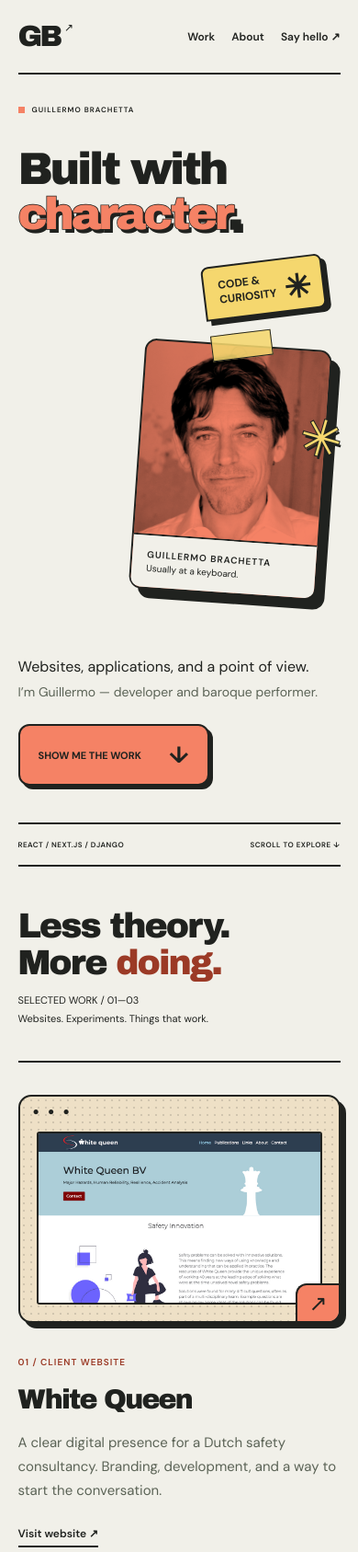
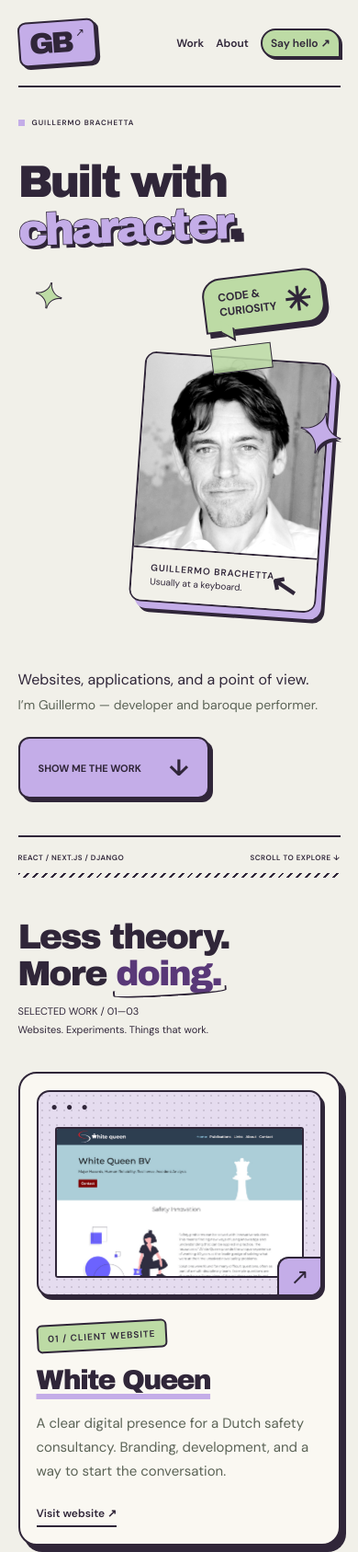
Before and after one commit to GBrachetta/my-portfolio, a Gatsby site: page / in a window 390 px wide. Shown: the top 1687 px of the page at 92% size. Built offline with nearby package versions, Linux system fonts and the light colour scheme; Gatsby itself is replaced by a stand-in of ours.

Commit message:
Push comic styling with lilac mint palette and panel details

```diff
--- a/src/style/graphic.scss
+++ b/src/style/graphic.scss
@@ -1,8 +1,8 @@
 @import url('https://fonts.googleapis.com/css2?family=Archivo+Black&family=DM+Sans:wght@400;500;600;700&display=swap');
 $paper: #f1f0e9;
-$ink: #20221f;
-$accent: #f58265;
-$accent-dark: #9b3a26;
+$ink: #302639;
+$accent: #c4ade8;
+$accent-dark: #593878;
 $line: #c2c5bb;
 * { box-sizing: border-box; }
 html { scroll-behavior: smooth; scroll-padding-top: 25px; }
@@ -18,15 +18,15 @@ a:focus-visible { outline: 3px solid $accent-dark; outline-offset: 6px; }
 .intro { padding: 32px 5% 0; }.intro-kicker { display: flex; gap: 8px; align-items: center; }.status-dot { width: 7px; height: 7px; background: $accent; }.edition { margin-left: auto; color: #6d7369; }
 .graphic-hero { display: grid; grid-template-columns: 1.8fr 1fr; gap: 3%; align-items: center; padding: 48px 0 35px; }.graphic-title { position: relative; padding-bottom: 95px; }
 h1 { font-family: 'Archivo Black', sans-serif; font-size: clamp(60px, 7.9vw, 125px); line-height: .99; letter-spacing: -.065em; margin: 0; font-weight: 400; }.character-word { color: $accent; -webkit-text-stroke: 2px $ink; paint-order: stroke fill; text-shadow: 4px 5px 0 $ink; }.period { color: $ink; }
-.hero-stamp { position: absolute; right: 10%; bottom: 0; background: #f5d76e; border: 2px solid $ink; box-shadow: 5px 5px 0 $ink; padding: 12px 50px 12px 15px; transform: rotate(-7deg); border-radius: 8px 8px 8px 0; font-size: 12px; font-weight: 700; line-height: 1.3; > span { position: absolute; right: 12px; top: 9px; font-size: 35px; } }
-.graphic-portrait { margin: 10px 8% 0 0; transform: rotate(4deg); border: 2px solid $ink; background: $accent; box-shadow: 10px 10px 0 $ink; img { display: block; width: 100%; aspect-ratio: .95; object-fit: cover; object-position: center 30%; filter: grayscale(1) contrast(1.12); mix-blend-mode: multiply; } figcaption { padding: 13px 16px; background: $paper; border-top: 2px solid $ink; span { letter-spacing: 0; font-weight: 400; } } }
+.hero-stamp { position: absolute; right: 10%; bottom: 0; background: #bddba5; border: 2px solid $ink; box-shadow: 5px 5px 0 $ink; padding: 12px 50px 12px 15px; transform: rotate(-7deg); border-radius: 8px 8px 8px 0; font-size: 12px; font-weight: 700; line-height: 1.3; > span { position: absolute; right: 12px; top: 9px; font-size: 35px; } }
+.graphic-portrait { margin: 10px 8% 0 0; transform: rotate(4deg); border: 2px solid $ink; background: $accent; box-shadow: 10px 10px 0 $ink; img { display: block; width: 100%; aspect-ratio: .95; object-fit: cover; object-position: center 30%; filter: grayscale(1) contrast(1.15); mix-blend-mode: normal; } figcaption { padding: 13px 16px; background: $paper; border-top: 2px solid $ink; span { letter-spacing: 0; font-weight: 400; } } }
 .intro-bottom { display: flex; align-items: center; justify-content: space-between; gap: 24px; padding: 25px 0 40px; p { font-size: 16px; line-height: 1.7; margin: 0; span { font-size: 14px; color: #5b6356; } } }
-.round-link { display: flex; align-items: center; gap: 30px; background: $accent; color: $ink; border: 2px solid $ink; border-radius: 12px; box-shadow: 4px 4px 0 $ink; padding: 15px 20px; font-size: 11px; font-weight: 700; > span:last-child { font-size: 25px; } &:hover { background: #f5d76e; transform: translate(-2px, -2px); box-shadow: 6px 6px 0 $ink; } }
+.round-link { display: flex; align-items: center; gap: 30px; background: $accent; color: $ink; border: 2px solid $ink; border-radius: 12px; box-shadow: 4px 4px 0 $ink; padding: 15px 20px; font-size: 11px; font-weight: 700; > span:last-child { font-size: 25px; } &:hover { background: #bddba5; transform: translate(-2px, -2px); box-shadow: 6px 6px 0 $ink; } }
 .hero-rule { display: flex; justify-content: space-between; border-top: 2px solid $ink; border-bottom: 2px solid $ink; padding: 16px 0; }
 .work-section { padding: 65px 5% 75px; }.section-heading { display: flex; align-items: flex-end; justify-content: space-between; gap: 25px; margin-bottom: 35px; h2 { font-family: 'Archivo Black', sans-serif; font-size: clamp(38px, 4.5vw, 70px); font-weight: 400; line-height: 1.05; letter-spacing: -3px; margin: 0; em { color: $accent-dark; font-style: normal; } } p { font-size: 11px; line-height: 1.8; } }
-.work-card { display: grid; grid-template-columns: 1.5fr 1fr; align-items: center; gap: 7%; padding: 35px 0 55px; border-top: 2px solid $ink; }.work-image { display: block; position: relative; padding: 25px; background: #eee0c6; border: 2px solid $ink; box-shadow: 6px 6px 0 $ink; img { display: block; width: 100%; aspect-ratio: 1.65; object-fit: cover; object-position: top; transition: transform .2s; } &:hover img { transform: translateY(-4px); } }.work-card:nth-of-type(2) .work-image { background: #f5c1ae; }.work-card:nth-of-type(3) .work-image { background: #d5dbb8; }.image-arrow { position: absolute; right: 0; bottom: 0; padding: 4px 12px; color: $ink; background: $accent; border-top: 2px solid $ink; border-left: 2px solid $ink; font-size: 24px; }
+.work-card { display: grid; grid-template-columns: 1.5fr 1fr; align-items: center; gap: 7%; padding: 35px 0 55px; border-top: 2px solid $ink; }.work-image { display: block; position: relative; padding: 25px; background: #e5dcef; border: 2px solid $ink; box-shadow: 6px 6px 0 $ink; img { display: block; width: 100%; aspect-ratio: 1.65; object-fit: cover; object-position: top; transition: transform .2s; } &:hover img { transform: translateY(-4px); } }.work-card:nth-of-type(2) .work-image { background: #d5e4ce; }.work-card:nth-of-type(3) .work-image { background: #e9dfc4; }.image-arrow { position: absolute; right: 0; bottom: 0; padding: 4px 12px; color: $ink; background: $accent; border-top: 2px solid $ink; border-left: 2px solid $ink; font-size: 24px; }
 .eyebrow { color: $accent-dark; }.work-details h3 { font-family: 'Archivo Black', sans-serif; font-size: clamp(30px, 3vw, 48px); font-weight: 400; letter-spacing: -1.8px; line-height: 1.05; margin: 17px 0; }.work-details p { font-size: 15px; line-height: 1.75; color: #5b6356; max-width: 400px; }.project-links { display: flex; flex-wrap: wrap; gap: 22px; margin-top: 25px; font-size: 12px; font-weight: 600; a { padding-bottom: 5px; border-bottom: 2px solid; } }.github-link { display: inline-block; border-bottom: 2px solid $ink; padding-bottom: 6px; margin-top: 20px; font-size: 13px; }
-.about-section { padding: 80px 5%; display: grid; grid-template-columns: 1fr 1.4fr; gap: 10%; align-items: center; background: $ink; color: $paper; }.about-photo img { width: 100%; max-height: 420px; object-fit: cover; filter: grayscale(1); }.about-photo span { display: block; color: #bcc4b5; font-size: 8px; margin-top: 15px; }.about-copy .eyebrow { color: #ffb49d; }.about-copy h2 { font-family: 'Archivo Black', sans-serif; font-size: clamp(32px, 3.5vw, 55px); font-weight: 400; line-height: 1.1; letter-spacing: -2px; margin: 24px 0; em { color: #ffb49d; font-style: normal; } }.about-copy p { font-size: 15px; line-height: 1.8; color: #bcc4b5; }.text-link { display: inline-block; font-size: 13px; border-bottom: 2px solid #ffb49d; padding-bottom: 8px; margin-top: 18px; }
+.about-section { padding: 80px 5%; display: grid; grid-template-columns: 1fr 1.4fr; gap: 10%; align-items: center; background: $ink; color: $paper; }.about-photo img { width: 100%; max-height: 420px; object-fit: cover; filter: grayscale(1); }.about-photo span { display: block; color: #bcc4b5; font-size: 8px; margin-top: 15px; }.about-copy .eyebrow { color: #d5c0ef; }.about-copy h2 { font-family: 'Archivo Black', sans-serif; font-size: clamp(32px, 3.5vw, 55px); font-weight: 400; line-height: 1.1; letter-spacing: -2px; margin: 24px 0; em { color: #d5c0ef; font-style: normal; } }.about-copy p { font-size: 15px; line-height: 1.8; color: #bcc4b5; }.text-link { display: inline-block; font-size: 13px; border-bottom: 2px solid #d5c0ef; padding-bottom: 8px; margin-top: 18px; }
 .contact-section { padding: 75px 5%; h2 { font-family: 'Archivo Black', sans-serif; font-size: clamp(48px, 7vw, 104px); font-weight: 400; letter-spacing: -.06em; line-height: 1.05; margin: 28px 0 40px; em { font-style: normal; color: $accent-dark; } } }.contact-email { display: flex; justify-content: space-between; align-items: center; border-top: 2px solid $ink; padding-top: 20px; font-size: clamp(20px, 3vw, 40px); span { color: $accent-dark; font-size: 45px; } }
 .site-footer { margin: 0 5%; }.footer-signature { display: none; }.footer-bottom { border-top: 2px solid $ink; display: flex; justify-content: space-between; gap: 24px; padding: 25px 0; font-size: 11px; > div { display: flex; gap: 25px; } }
 @media (max-width: 700px) { .header-note { display: none; }.site-header { gap: 20px; }.site-header nav { gap: 18px; font-size: 12px; }.intro-kicker { font-size: 8px; }.edition { display: none; }.graphic-hero { grid-template-columns: 1fr; gap: 32px; padding-top: 35px; }.graphic-title { padding-bottom: 85px; }h1 { font-size: clamp(49px, 11.8vw, 80px); }.hero-stamp { right: 5%; }.graphic-portrait { width: 58%; max-width: 270px; margin: 0 5% 5px auto; }.intro-bottom { flex-direction: column; align-items: flex-start; gap: 22px; }.hero-rule { font-size: 8px; gap: 20px; letter-spacing: .5px; }.work-section { padding-top: 45px; }.section-heading { display: block; h2 { letter-spacing: -2px; } }.work-card { grid-template-columns: 1fr; gap: 30px; }.work-image { padding: 18px; }.work-details p { max-width: none; }.about-section { grid-template-columns: 1fr; gap: 35px; padding: 50px 5%; }.about-photo { max-width: 300px; }.contact-section { padding: 50px 5%; }.footer-bottom { flex-direction: column; gap: 20px; } }
@@ -36,9 +36,9 @@ h1 { font-family: 'Archivo Black', sans-serif; font-size: clamp(60px, 7.9vw, 125
 .graphic-portrait { position: relative; border-radius: 13px; }
 .graphic-portrait img { border-radius: 10px 10px 0 0; }
 .graphic-portrait figcaption { position: relative; z-index: 1; border-radius: 0 0 10px 10px; }
-.graphic-portrait::before { content: ''; position: absolute; width: 64px; height: 26px; top: -15px; left: 35%; background: #f5d76edd; border: 1px solid $ink; transform: rotate(-11deg); z-index: 2; }
-.graphic-portrait::after { content: '✳'; position: absolute; right: -24px; top: 25%; font-size: 70px; line-height: 1; color: #f5d76e; -webkit-text-stroke: 2px $ink; paint-order: stroke fill; text-shadow: 3px 3px 0 $ink; transform: rotate(12deg); }
-.work-image { padding-top: 45px; border-radius: 14px; background-image: radial-gradient(#20221f24 1px, transparent 1px); background-size: 8px 8px; }
+.graphic-portrait::before { content: ''; position: absolute; width: 64px; height: 26px; top: -15px; left: 35%; background: #bddba5dd; border: 1px solid $ink; transform: rotate(-11deg); z-index: 2; }
+.graphic-portrait::after { content: '✳'; position: absolute; right: -24px; top: 25%; font-size: 70px; line-height: 1; color: #bddba5; -webkit-text-stroke: 2px $ink; paint-order: stroke fill; text-shadow: 3px 3px 0 $ink; transform: rotate(12deg); }
+.work-image { padding-top: 45px; border-radius: 14px; background-image: radial-gradient(#30263924 1px, transparent 1px); background-size: 8px 8px; }
 .work-image::before { content: '● ● ●'; position: absolute; top: 8px; left: 14px; color: $ink; font-size: 12px; letter-spacing: 3px; }
 .work-image img { border: 2px solid $ink; border-radius: 3px; }
 .image-arrow { border-radius: 12px 0 11px 0; }
@@ -47,6 +47,33 @@ h1 { font-family: 'Archivo Black', sans-serif; font-size: clamp(60px, 7.9vw, 125
 .about-photo { position: relative; }
 .about-photo img { border: 3px solid $paper; border-radius: 15px; box-shadow: 7px 7px 0 $accent; transform: rotate(-2deg); }
 .about-photo span { margin-top: 25px; }
-.contact-section > .eyebrow { display: inline-block; padding: 10px 16px; background: #f5d76e; border: 2px solid $ink; border-radius: 20px 20px 20px 0; color: $ink; transform: rotate(-3deg); }
+.contact-section > .eyebrow { display: inline-block; padding: 10px 16px; background: #bddba5; border: 2px solid $ink; border-radius: 20px 20px 20px 0; color: $ink; transform: rotate(-3deg); }
 .round-link { transition: transform .15s, box-shadow .15s, background .15s; }
 @media (max-width: 700px) { .character-word { -webkit-text-stroke-width: 1.5px; text-shadow: 3px 4px 0 $ink; }.work-image { padding-top: 38px; }.graphic-portrait::after { font-size: 55px; right: -20px; } }
+
+/* A comic-panel rhythm, with colour kept in small, deliberate areas. */
+.wordmark { display: inline-block; padding: 5px 10px; border: 2px solid $ink; border-radius: 9px; background: $accent; box-shadow: 3px 3px 0 $ink; transform: rotate(-4deg); }
+.site-header nav a:last-child { border: 2px solid $ink; border-radius: 18px 18px 0 18px; padding: 8px 13px; background: #bddba5; box-shadow: 2px 2px 0 $ink; }
+.site-header nav { align-items: center; }
+.character-word { display: inline-block; transform: rotate(-2deg); }
+.hero-stamp { border-radius: 20px 20px 20px 0; box-shadow: 4px 5px 0 $ink; }
+.hero-stamp::after { content: ''; position: absolute; width: 12px; height: 12px; background: #bddba5; border-right: 2px solid $ink; border-bottom: 2px solid $ink; bottom: -8px; left: 15px; transform: skewY(35deg); }
+.graphic-portrait { background: $paper; box-shadow: 6px 7px 0 $accent, 10px 11px 0 $ink; }
+.graphic-portrait figcaption { padding-left: 20px; }
+.graphic-portrait figcaption::after { content: '↖'; position: absolute; right: 18px; top: 5px; font-size: 35px; transform: rotate(-15deg); }
+.graphic-portrait::after { content: '✦'; font-size: 78px; color: $accent; right: -28px; top: 17%; }
+.graphic-title::after { content: '✦'; position: absolute; left: 5%; bottom: 20px; font-size: 50px; line-height: 1; color: #bddba5; -webkit-text-stroke: 2px $ink; paint-order: stroke fill; transform: rotate(12deg); }
+.hero-rule { border-bottom: 0; position: relative; }
+.hero-rule::after { content: ''; position: absolute; left: 0; right: 0; bottom: 0; height: 5px; background: repeating-linear-gradient(135deg, $ink 0 2px, transparent 2px 7px); }
+.work-card { border-top: 0; padding: 30px; margin: 0 0 35px; background: #faf8f2; border: 2px solid $ink; border-radius: 20px; box-shadow: 6px 7px 0 $ink; }
+.work-card .eyebrow { display: inline-block; background: #bddba5; color: $ink; border: 2px solid $ink; padding: 6px 10px; border-radius: 6px; transform: rotate(-3deg); }
+.work-card:nth-of-type(2) .eyebrow { background: $accent; transform: rotate(2deg); }
+.work-card:nth-of-type(3) .eyebrow { background: #e9dfc4; }
+.work-image { box-shadow: 3px 4px 0 $ink; }
+.work-details h3 { text-decoration: underline; text-decoration-color: $accent; text-decoration-thickness: 6px; text-underline-offset: 5px; }
+.section-heading h2 em { position: relative; }
+.section-heading h2 em::after { content: ''; position: absolute; left: -3px; right: -6px; bottom: -4px; height: 7px; border: 2px solid $ink; border-top: 0; border-radius: 0 0 50% 40%; transform: rotate(-3deg); }
+.about-photo img { box-shadow: 6px 7px 0 #bddba5; }
+.contact-email { border: 2px solid $ink; border-radius: 18px; padding: 20px 25px; background: #faf8f2; box-shadow: 5px 6px 0 $ink; }
+.contact-email span { display: grid; place-items: center; width: 54px; height: 54px; border: 2px solid $ink; border-radius: 50%; background: $accent; color: $ink; }
+@media (max-width: 700px) { .site-header nav { gap: 13px; }.site-header nav a:last-child { padding: 6px 9px; }.work-card { padding: 18px; gap: 28px; margin-bottom: 28px; }.graphic-title::after { font-size: 38px; bottom: 15px; }.graphic-portrait::after { font-size: 60px; right: -20px; }.contact-email { padding: 16px; font-size: clamp(17px, 4.2vw, 28px); }.contact-email span { width: 40px; height: 40px; font-size: 30px; flex-shrink: 0; } }
```
